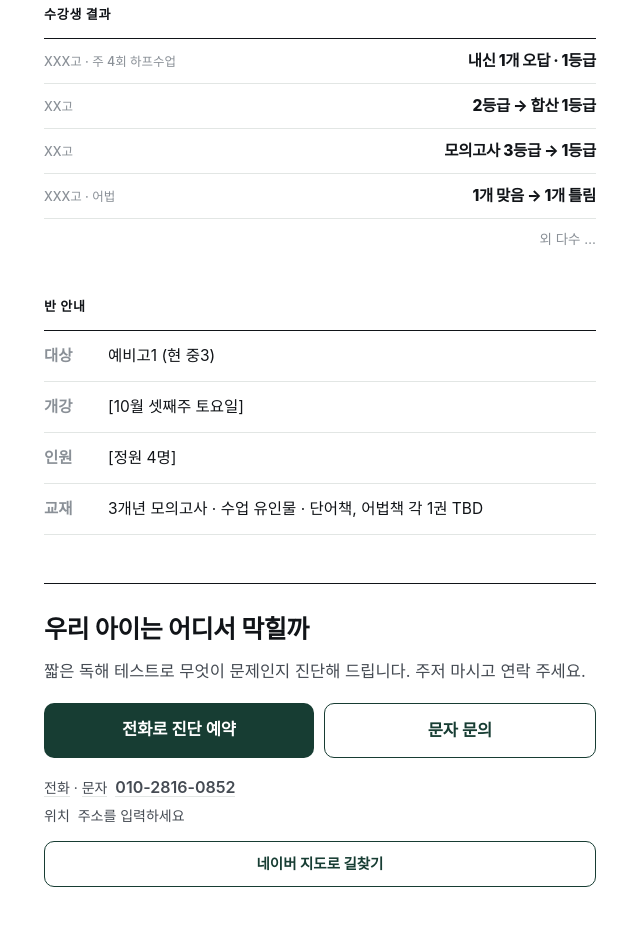
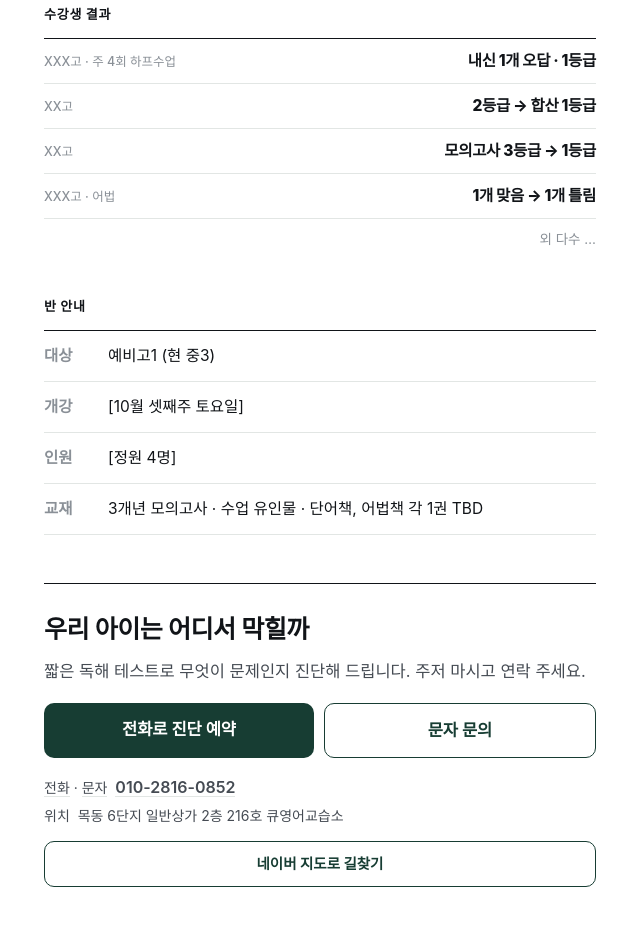
Before and after one commit to chirpin-ed/q-english-dev, a plain HTML site: page index.html in a window 1280 px wide. Shown: the part 2060-2985 px from the top of the page, without its empty margins (320-960 px from the left). Drawn offline with Linux system fonts and the light colour scheme; a web font is replaced by a local one.

Commit message:
Update index.html

```diff
--- a/index.html
+++ b/index.html
@@ -373,7 +373,7 @@ code{font-family:inherit;font-weight:600}
 <script>
 const INFO = {
   phone:   "010-2816-0852",          // 화면에 보일 번호
-  address: "주소를 입력하세요",        // 예: 서울시 ○○구 ○○로 00, 0층
+  address: "목동 6단지 일반상가 2층 216호 큐영어교습소",        // 예: 서울시 ○○구 ○○로 00, 0층
   mapUrl:  "https://map.naver.com/p/search/%ED%81%90%20%EC%98%81%EC%96%B4%EA%B5%90%EC%8A%B5%EC%86%8C/place/1295771694?c=15.00,0,0,0,dh&placePath=%2Fhome%3Fbk_query%3D%ED%81%90%20%EC%98%81%EC%96%B4%EA%B5%90%EC%8A%B5%EC%86%8C%26entry%3Dbmp%26from%3Dmap%26fromPanelNum%3D2%26timestamp%3D202610011300%26locale%3Dko%26svcName%3Dmap_pcv5%26searchText%3D%ED%81%90%20%EC%98%81%EC%96%B4%EA%B5%90%EC%8A%B5%EC%86%8C",                        // 네이버 지도 공유 링크. 비우면 주소 검색으로 연결 ([오시는 길] 버튼도 이 링크)
   mapKakao: "",                       // 카카오(다음) 지도 공유 링크. 비우면 주소 검색으로 연결
   mapGoogle: "",                      // 구글 지도 공유 링크. 비우면 주소 검색으로 연결
```
